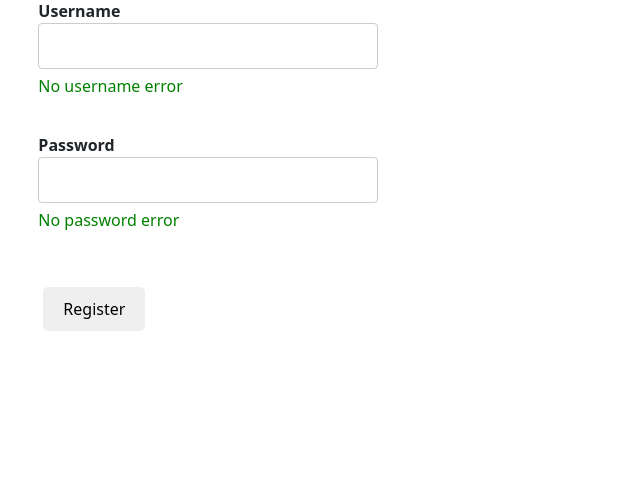
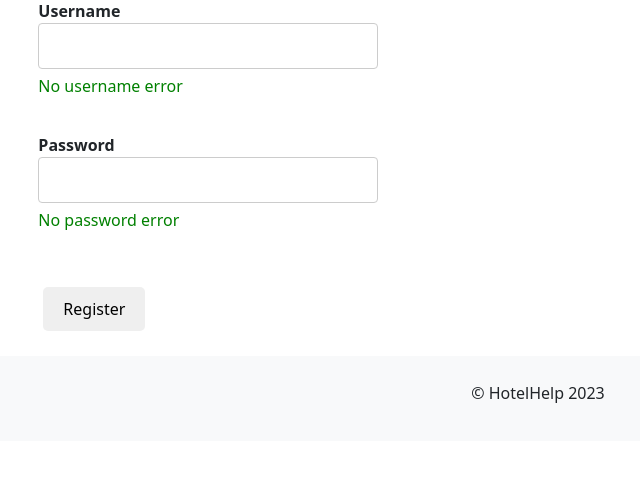
Before and after one commit to mathusathiru/destinations, a Flask app: page /register.html in a window 1280 px wide. Shown: the part 221-708 px from the top of the page, without its empty margins (107-747 px from the left). Run offline with Flask 3, Linux system fonts and the light colour scheme.

Commit message:
Update layout HTML and base CSS

```diff
--- a/static/base.css
+++ b/static/base.css
@@ -37,12 +37,11 @@ button {
 }
 
 footer {
-    padding: 10px;
-    position: fixed;
-    bottom: 0;
-    width: 100%;
-    height: 50px;
-    background-color: aliceblue;
+  background-color: #f8f9fa;
+  padding: 20px;
+  text-align: center;
+  position: relative; /* Set the position to relative */
+  margin-top: 20px; /* Add margin to create space below the content */
 }
 
 footer p {
--- a/templates/layout.html
+++ b/templates/layout.html
@@ -25,11 +25,10 @@
 
     {% block content %}{% endblock %}
 
-    <!----
-            <footer>
+    <footer>
         <p>© HotelHelp 2023</p>
     </footer>
-    -->
+
     {% block scripts %}{% endblock %}
 </body>
 
```
